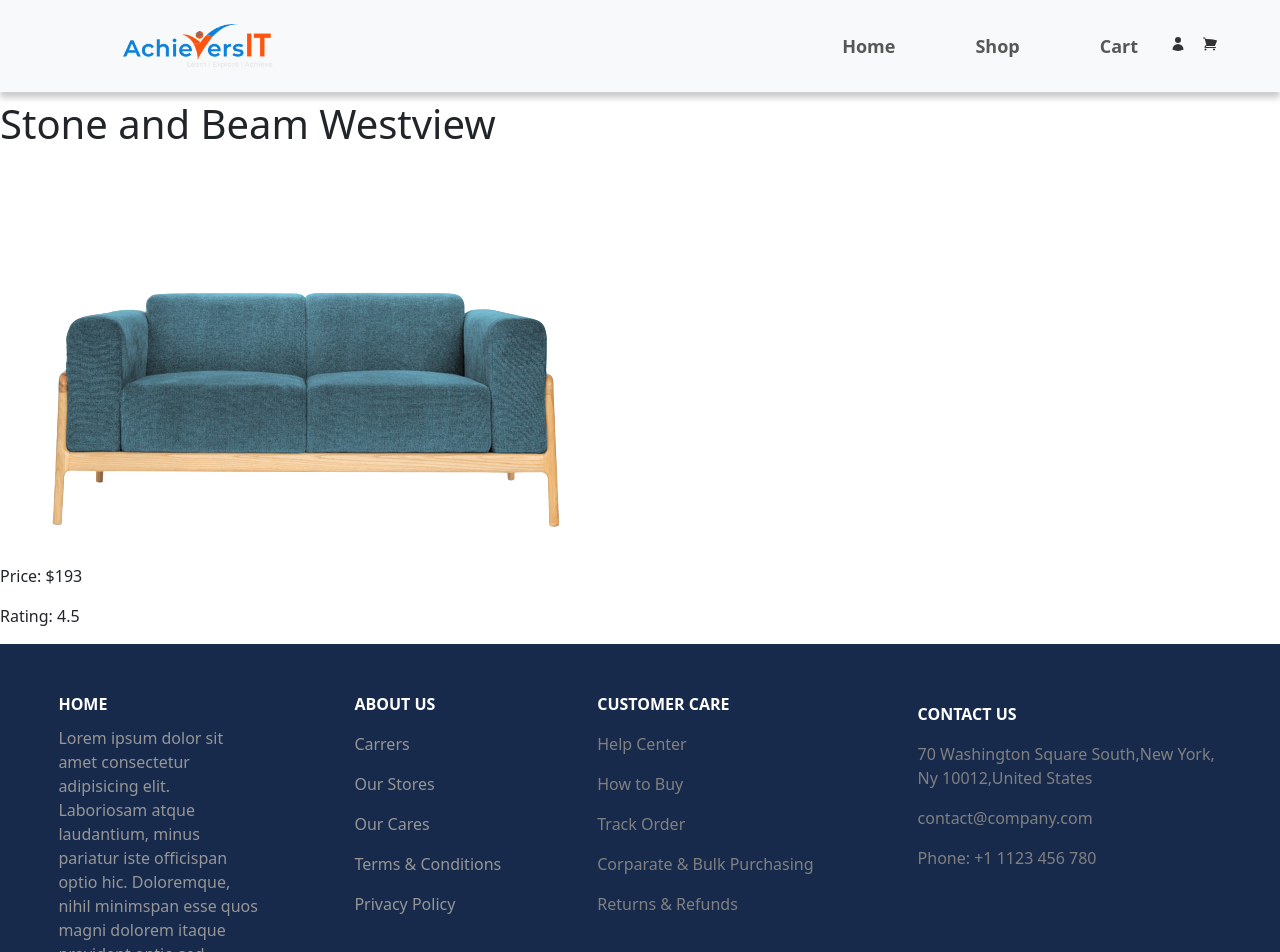
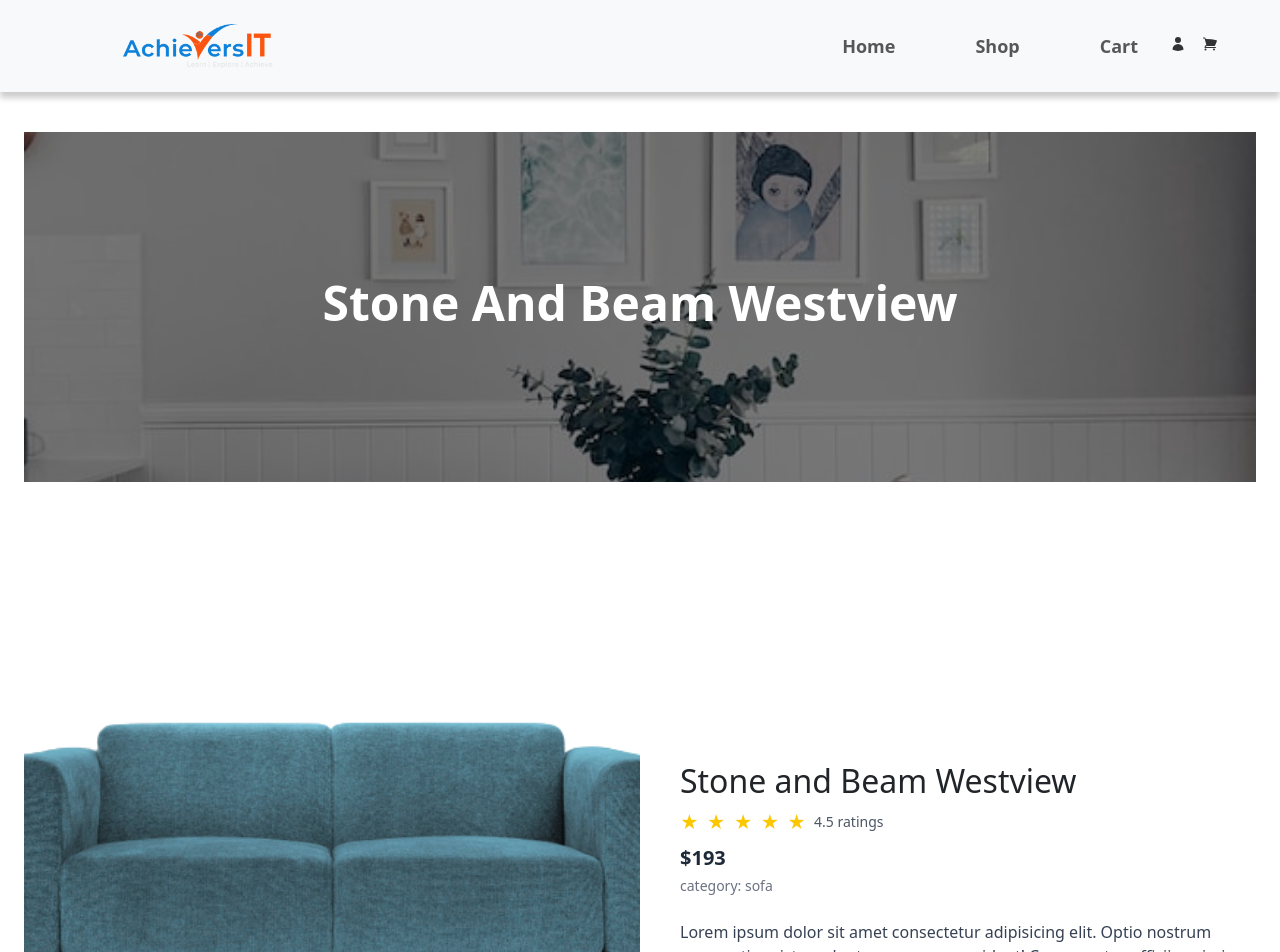
Before and after one commit to EdigaNagaPoojitha/Mart-ecommerce-app-ReactJS, a React (Vite) app: page /shop/01 in a window 1280 px wide. Shown: the top 952 px of the page. Built offline with nearby package versions, Linux system fonts and the light colour scheme.

Commit message:
Related products are added in products details component and added layouts and styles to whole component

```diff
--- a/src/Components/Carddetails.jsx
+++ b/src/Components/Carddetails.jsx
@@ -1,30 +1,136 @@
 import React, { useContext, useEffect, useState } from "react";
-import { useParams } from "react-router-dom";
+import { useParams, useNavigate } from "react-router-dom";
 import { AllProducts } from "./ContextApi";
+import image from "../assets/Images/table.jpg"
+import Card from "./Card";
 
 export default function CardDetails() {
   const products = useContext(AllProducts);
-  const { id } = useParams();  // get id param from URL
+  const { id } = useParams();
   const [product, setProduct] = useState(null);
+  const [relatedProducts, setRelatedProducts] = useState([]);
+  const [toggle,setToggle]=useState("desc")
 
-  useEffect(() => {
-    if (!products) return; // wait for products to load
+  useEffect(()=>{
+    if (!products) return;
 
-    const foundProduct = products.find(
-      (item) => item.id === id  // compare id as number
-    );
+    const foundProduct = products.find((item) => item.id.toString() === id);
+    setProduct(foundProduct);
 
-    setProduct(foundProduct);
+    if (foundProduct) {
+      const related = products
+        .filter((item) => item.category === foundProduct.category && item.id !== foundProduct.id)
+        .slice(0, 6);
+      setRelatedProducts(related);
+    }
   }, [products, id]);
 
-  if (!product) return <div>Loading or Product not found</div>;
+
+
+  if (!products) return <div className="p-6 text-center">Loading...</div>;
+  if (!product) return <div className="p-6 text-center">Product not found.</div>;
 
   return (
-    <div>
-      <h1>{product.productName}</h1>
-      <img src={product.imgUrl} alt={product.productName} />
-      <p>Price: ${product.price}</p>
-      <p>Rating: {product.avgRating}</p>
+    <div className="max mx-auto px-4 py-8">
+        <div
+              style={{
+                height: "350px",
+                backgroundImage: `linear-gradient(rgba(0,0,0,0.5), rgba(0,0,0,0.5)), url(${image})`,
+                backgroundSize: "cover",
+                backgroundPosition: "center",
+                display: "flex",
+                alignItems: "center",
+                justifyContent: "center",
+              }}
+            >
+              <h1 style={{ color: "white", fontSize: "3rem", fontWeight: "bold", textTransform: "capitalize" }}>
+                {product.productName}
+              </h1>
+            </div>
+      {/* Product Details */}
+      <div className="flex flex-col md:flex-row gap-10 mt-10">
+        <img
+          src={product.imgUrl}
+          alt={product.productName}
+          className="w-full md:w-1/2 rounded-md object-cover"
+        />
+
+        <div className="flex-1 mt-60">
+          <h2 className="text-2xl font-semibold mb-2">{product.productName}</h2>
+
+          {/* Rating */}
+          <div className="flex items-center gap-2 mb-2">
+            {[...Array(5)].map((_, i) => (
+              <span
+                key={i}
+                className={`text-lg ${i < product.avgRating ? "text-yellow-400" : "text-gray-300"}`}
+              >
+                ★
+              </span>
+            ))}
+            <span className="text-sm text-gray-600">{product.avgRating} ratings</span>
+          </div>
+
+          <p className="text-xl font-bold text-gray-800 mb-1">${product.price}</p>
+          <p className="text-sm text-gray-500 mb-4">category: {product.category}</p>
+
+          <p className="text-gray-700 mb-6">
+            {product.description ||
+              "Lorem ipsum dolor sit amet consectetur adipisicing elit. Consequuntur voluptas labore tempore!"}
+          </p>
+
+          {/* Quantity + Add to Cart */}
+          <div className="flex items-center gap-3">
+            <input
+              type="number"
+              min="1"
+              defaultValue="1"
+              className="border px-3 py-1 w-20 rounded text-sm"
+            />
+            <button className="bg-blue-700 hover:bg-blue-800 text-white px-6 py-2 rounded text-sm">
+              Add To Cart
+            </button>
+          </div>
+        </div>
+      </div>
+
+      {/* Description + Reviews Tabs */}
+     <div className="mt-1">
+  <div className="flex gap-4 border-b pb-2 text-sm">
+    <span
+      onClick={() => setToggle("desc")}
+      className={`cursor-pointer pb-1 ${
+        toggle === "desc"
+          ? "font-semibold  text-black"
+          : "text-gray-500"
+      }`}
+    >
+      Description
+    </span>
+
+    <span
+      onClick={() => setToggle("reviews")}
+      className={`cursor-pointer pb-1 ${
+        toggle === "reviews"
+          ? "font-semibold   text-black"
+          : "text-gray-500"
+      }`}
+    >
+      Reviews (1)
+    </span>
+  </div>
+
+  <p className="mt-4 text-gray-700">
+    {toggle === "desc" ? product.description : product.shortDesc}
+  </p>
+</div>
+
+
+      {/* Related Products */}
+      {relatedProducts.length > 0 && (
+        <Card Data={relatedProducts}/>
+
+      )}
     </div>
   );
 }
```
